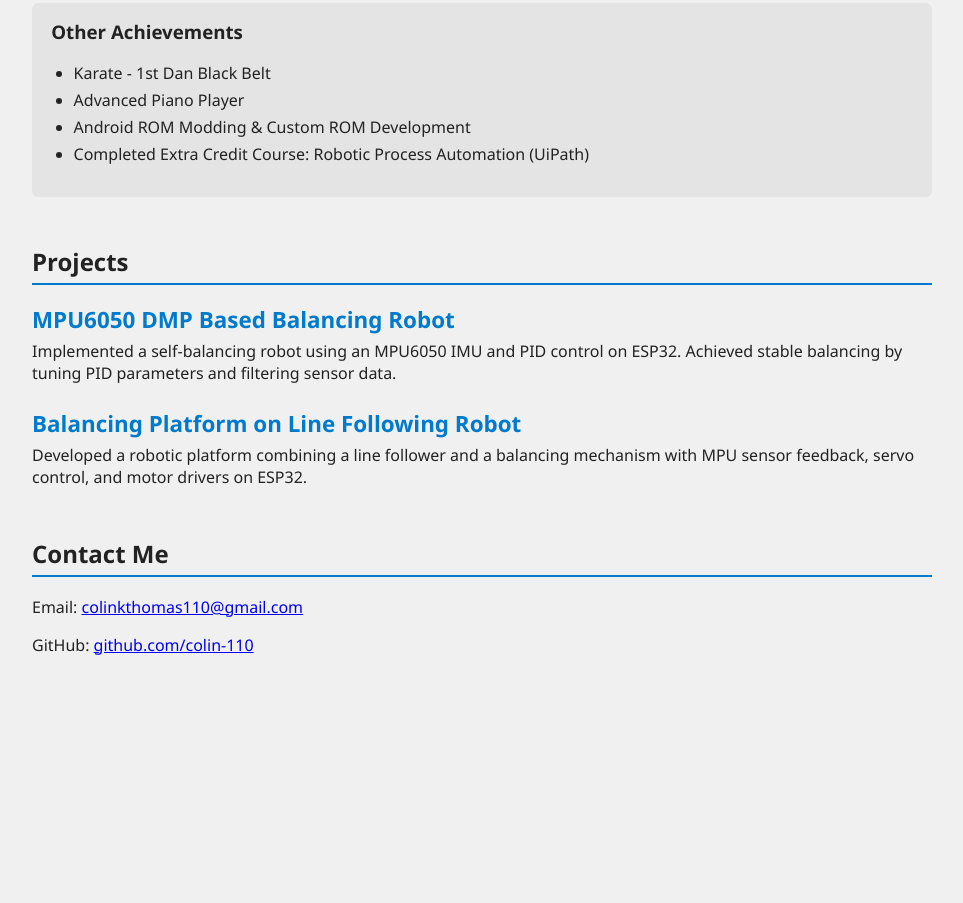
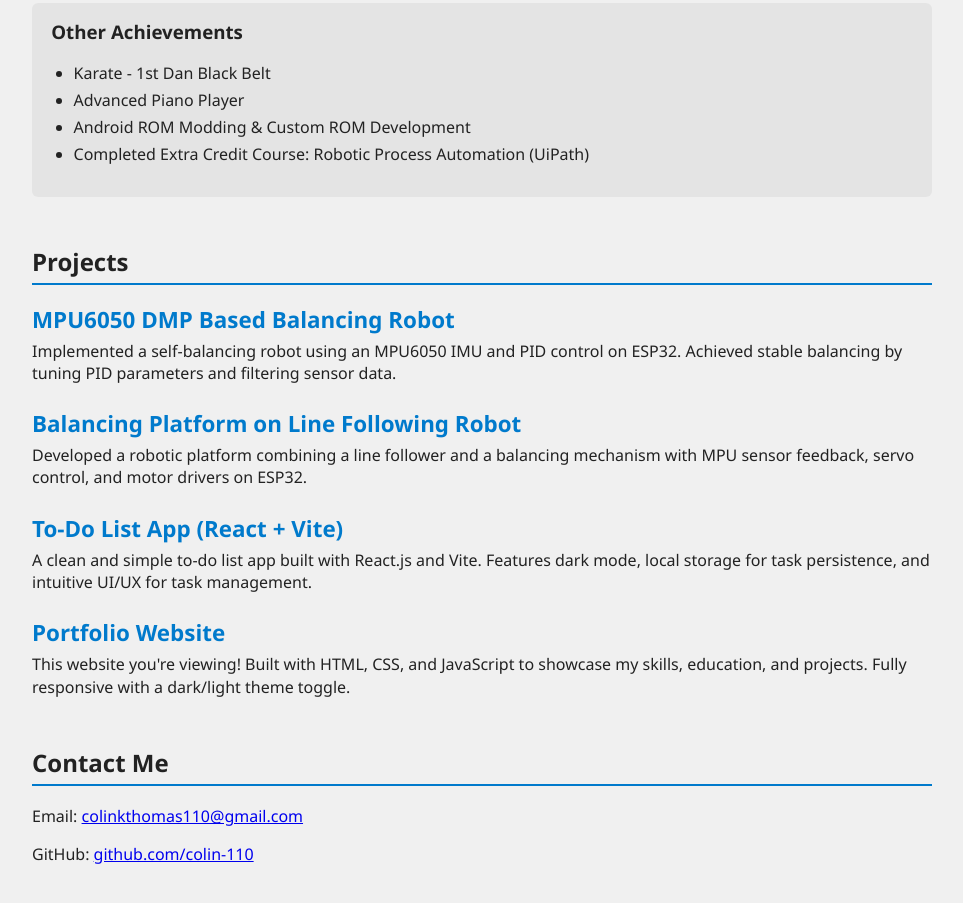
Before and after one commit to colin-110/portfolio, a plain HTML site: page index.html in a window 1280 px wide. Shown: the part 938-1841 px from the top of the page, without its empty margins (158-1121 px from the left). Before the commit the page ends 1642 px from the top, so only its background shows below. Drawn offline with Linux system fonts and the light colour scheme.

Commit message:
index.html

```diff
--- a/index.html
+++ b/index.html
@@ -67,14 +67,25 @@
 
     <section id="projects" class="section">
       <h2>Projects</h2>
+
       <div class="project">
-        <h3><a href="https://github.com/colin-110/mpu6050-servo-pid-controller.git" target="_blank" rel="noopener">MPU6050 DMP Based Balancing Robot</a></h3>
+        <h3><a href="https://github.com/colin-110/mpu6050-servo-pid-controller" target="_blank" rel="noopener">MPU6050 DMP Based Balancing Robot</a></h3>
         <p>Implemented a self-balancing robot using an MPU6050 IMU and PID control on ESP32. Achieved stable balancing by tuning PID parameters and filtering sensor data.</p>
       </div>
 
       <div class="project">
-        <h3><a href="https://github.com/colin-110/dualcode-balancing-linefollower-robot.git" target="_blank" rel="noopener">Balancing Platform on Line Following Robot</a></h3>
+        <h3><a href="https://github.com/colin-110/dualcode-balancing-linefollower-robot" target="_blank" rel="noopener">Balancing Platform on Line Following Robot</a></h3>
         <p>Developed a robotic platform combining a line follower and a balancing mechanism with MPU sensor feedback, servo control, and motor drivers on ESP32.</p>
+      </div>
+
+      <div class="project">
+        <h3><a href="https://github.com/colin-110/todolist" target="_blank" rel="noopener">To-Do List App (React + Vite)</a></h3>
+        <p>A clean and simple to-do list app built with React.js and Vite. Features dark mode, local storage for task persistence, and intuitive UI/UX for task management.</p>
+      </div>
+
+      <div class="project">
+        <h3><a href="https://github.com/colin-110/portfolio" target="_blank" rel="noopener">Portfolio Website</a></h3>
+        <p>This website you're viewing! Built with HTML, CSS, and JavaScript to showcase my skills, education, and projects. Fully responsive with a dark/light theme toggle.</p>
       </div>
     </section>
 
```
